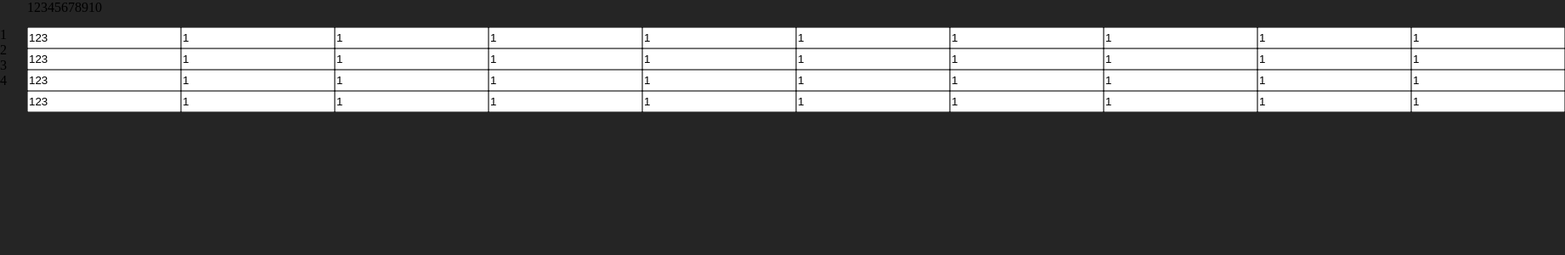
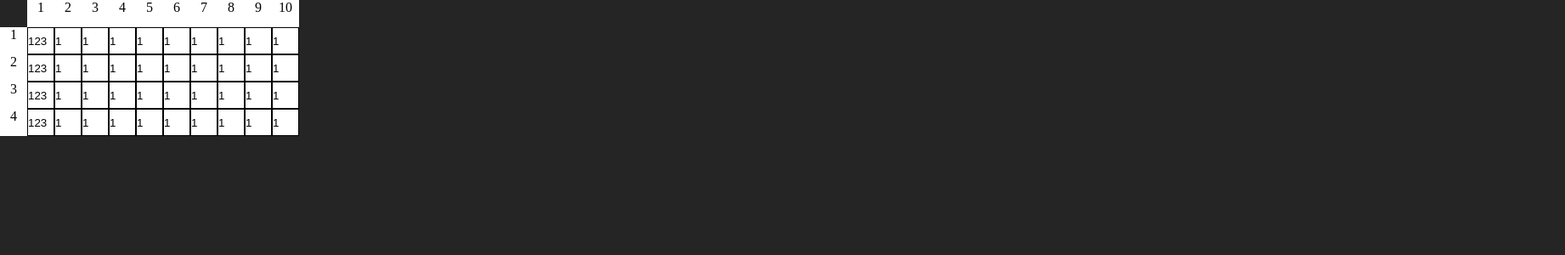
Before and after one commit to brokkko/exercise_bike, a React (Vite) app in the folder frontend/: page / in a window 1280 px wide. Shown: the top 300 px of the page at 85% size, 1842 px wide, since content can reach past the window. Built offline with nearby package versions, Linux system fonts and the light colour scheme.

Commit message:
GearTable WIP

```diff
--- a/frontend/src/components/geartable/GearTable.css
+++ b/frontend/src/components/geartable/GearTable.css
@@ -23,6 +23,29 @@
 
 }
 
+.top-panel-cell, .left-panel-cell{
+    background-color: white;
+}
+
+.top-panel-cell{
+    width: 2rem;
+    height: 2rem;
+}
+
+.left-panel-cell{
+    height: 2rem;
+    width: 2rem;
+}
+
+.cell{
+    width: 2rem;
+    height: 2rem;
+    border: 1px solid black;
+    display: flex;
+    justify-content: center;
+    align-items: center;
+}
+
 .outer .left{
     position: absolute;
     left: var(--left-margin);
--- a/frontend/src/components/geartable/GearTable.tsx
+++ b/frontend/src/components/geartable/GearTable.tsx
@@ -105,7 +105,7 @@ export default class GearTable extends Component {
                               }}
 
                               value={this.state.cells[row][cellData].value}
-                              className={this.getHighlightedStyle(this.state.cells[row][cellData].highlighted)}
+                              className={this.getHighlightedStyle(this.state.cells[row][cellData].highlighted) + " cell"}
                        />)
             }
         }
@@ -131,7 +131,7 @@ export default class GearTable extends Component {
                     </div>
                 </div>
 
-                <div style={{gridTemplateColumns: `repeat(${this.props.tableData[0].length}, 1fr)`}} className="table">
+                <div style={{gridTemplateColumns: `repeat(${this.props.tableData[0].length}, 2rem)`}} className="table">
                     {cells}
                 </div>
             </div>
```
